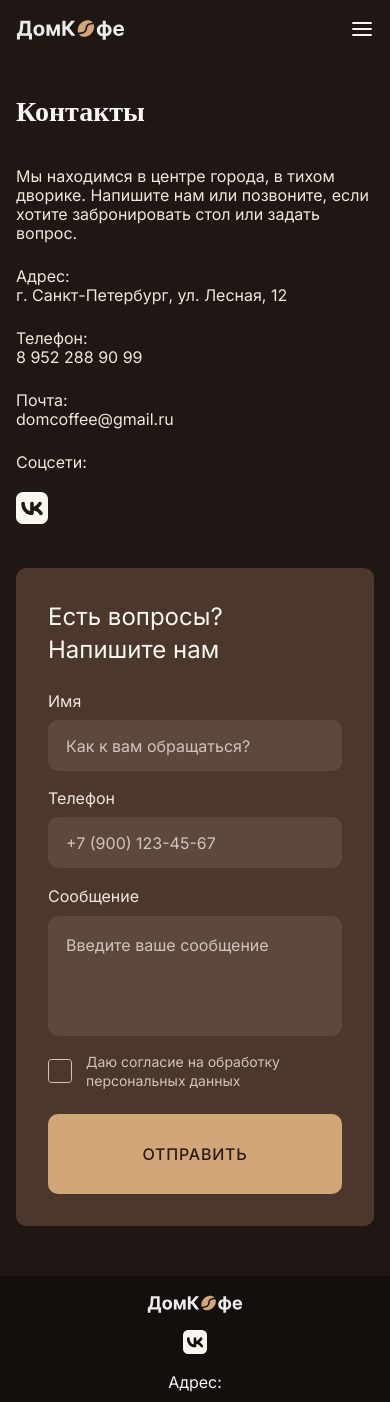
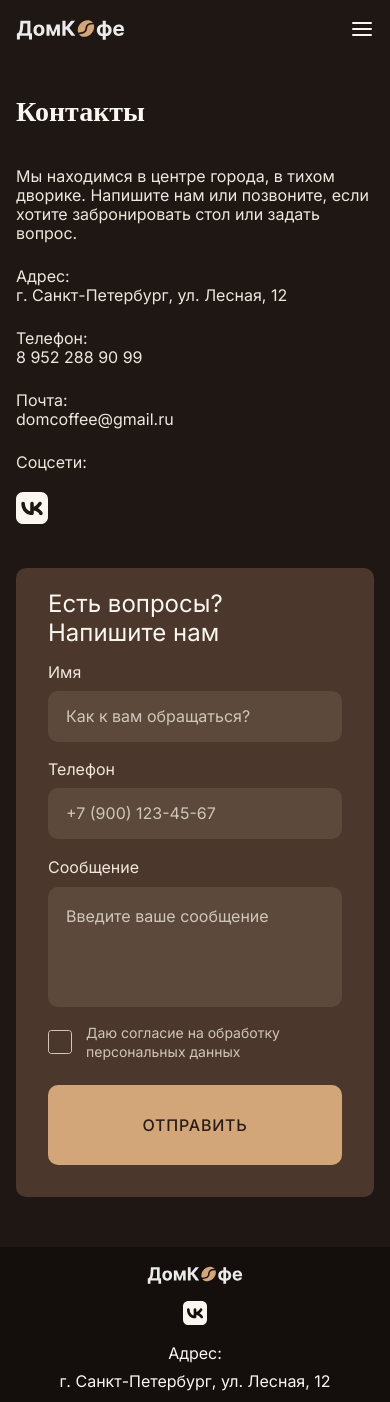
Before and after one commit to JackieKudymova/coffeecafe, a React (Vite) app in the folder coffeecafe/: page /contacts in a window 390 px wide. Shown: the top 1402 px of the page. Built offline with nearby package versions, Linux system fonts and the light colour scheme.

Commit message:
fix(contacts): очищать форму после закрытия «Спасибо»
Общий formResetKey и key у обоих ContactForm — перемонтирование и пустые поля
после «Понятно» / клика по оверлею / Escape у модалки.

```diff
--- a/coffeecafe/src/pages/ContactsPage.tsx
+++ b/coffeecafe/src/pages/ContactsPage.tsx
@@ -19,8 +19,15 @@ import selectedCheckboxIcon from '../assets/images/selected-vector.svg'
 function ContactsPage() {
   const [isMenuOpen, setIsMenuOpen] = useState(false)
   const [formSent, setFormSent] = useState(false)
+  /** Смена key сбрасывает поля обеих форм после закрытия «Спасибо» */
+  const [formResetKey, setFormResetKey] = useState(0)
   /** Совпадает с breakpoint `lg` в Tailwind — модалка только здесь, не на мобилке/планшете */
   const isDesktopLayout = useMediaQuery('(min-width: 1024px)')
+
+  function handleThanksClose() {
+    setFormSent(false)
+    setFormResetKey((k) => k + 1)
+  }
 
   return (
     <div className={isMenuOpen ? 'bg-brown-button min-w-[320px]' : 'bg-brown-bg min-w-[320px]'}>
@@ -73,6 +80,7 @@ function ContactsPage() {
 
           <div className="relative mt-10">
             <ContactForm
+              key={formResetKey}
               className={formSent ? 'invisible pointer-events-none' : ''}
               ariaHidden={formSent}
               onSuccess={() => setFormSent(true)}
@@ -81,7 +89,7 @@ function ContactsPage() {
               <div className="absolute inset-0 z-10">
                 <ContactThanksPanel
                   variant="inline"
-                  onClose={() => setFormSent(false)}
+                  onClose={handleThanksClose}
                 />
               </div>
             ) : null}
@@ -132,11 +140,14 @@ function ContactsPage() {
 
           {/* Колонки 7-12: форма всегда; модалка «Спасибо» — только оверлей (портал), без снятия формы с экрана */}
           <div className="col-span-6 relative">
-            <ContactForm onSuccess={() => setFormSent(true)} />
+            <ContactForm
+              key={formResetKey}
+              onSuccess={() => setFormSent(true)}
+            />
             {formSent && isDesktopLayout ? (
               <ContactThanksPanel
                 variant="modal"
-                onClose={() => setFormSent(false)}
+                onClose={handleThanksClose}
               />
             ) : null}
           </div>
@@ -194,16 +205,16 @@ function ContactForm({
       onSubmit={handleSubmit}
       noValidate
       aria-hidden={ariaHidden}
-      className={`bg-[#4b372b] rounded-[10px] p-8 lg:px-14 lg:pt-[48px] lg:pb-[48px] ${className}`}
+      className={`bg-[#4b372b] rounded-[10px] px-8 pt-[22px] pb-8 lg:px-14 lg:pt-[48px] lg:pb-[48px] ${className}`}
     >
-      <h2 className="text-cream font-normal text-2xl leading-snug lg:leading-normal">
+      <h2 className="text-cream font-normal text-2xl leading-[1.2] lg:leading-normal">
         Есть вопросы?
         <br className="min-[500px]:hidden" aria-hidden />
         {' '}
         Напишите нам
       </h2>
 
-      <label className="block mt-6 lg:mt-[24px]">
+      <label className="block mt-[13px] lg:mt-[24px]">
         <span
           className={`block text-base lg:text-lg leading-[22px] ${errors.name ? 'text-input-border-error' : 'text-cream-dark'}`}
         >
```
